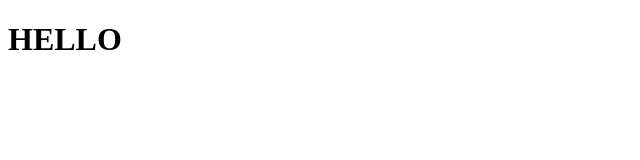
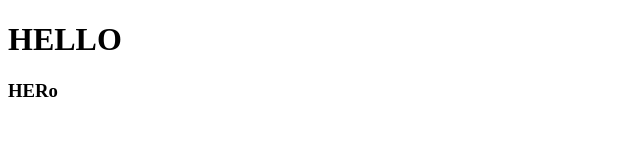
Before and after one commit to Codewithkaint/asdf, a plain HTML site: page index.html in a window 1280 px wide. Shown: the full height of the page, 0-640 px from the left. Drawn offline with Linux system fonts and the light colour scheme.

Commit message:
new text is added

```diff
--- a/index.html
+++ b/index.html
@@ -7,5 +7,6 @@
 </head>
 <body>
     <h1>HELLO</h1>
+    <h3>HERo</h3>
 </body>
 </html>
```
